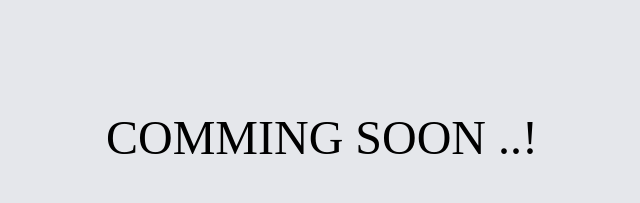
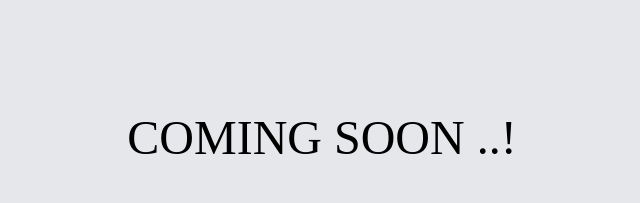
Before and after one commit to kk-cycls/saryah_landing, a plain HTML site: page index.html in a window 1280 px wide. Shown: the part 212-415 px from the top of the page, without its empty margins (318-958 px from the left). Drawn offline with Linux system fonts and the light colour scheme; a web font is replaced by a local one.

Commit message:
Update index.html

```diff
--- a/index.html
+++ b/index.html
@@ -37,7 +37,7 @@
         <div class="basis-1/4"></div>
         <div class="basis-2/4 self-center  flex flex-col justify-center">
             <div class="">
-                <div class=" text-5xl" >COMMING SOON ..!</div>
+                <div class=" text-5xl" >COMING SOON ..!</div>
                 <div class="flex flex-row justify-center">
                     <div class="pt-8">
                         <a class="flex mt-3 w-48 h-14 bg-[#050708] hover:bg-[#050708]/80 text-white rounded-xl items-center justify-center" href="https://apps.apple.com/sa/app/%D8%B3%D8%A7%D8%B1%D9%8A%D8%A9/id6443437399">
```
